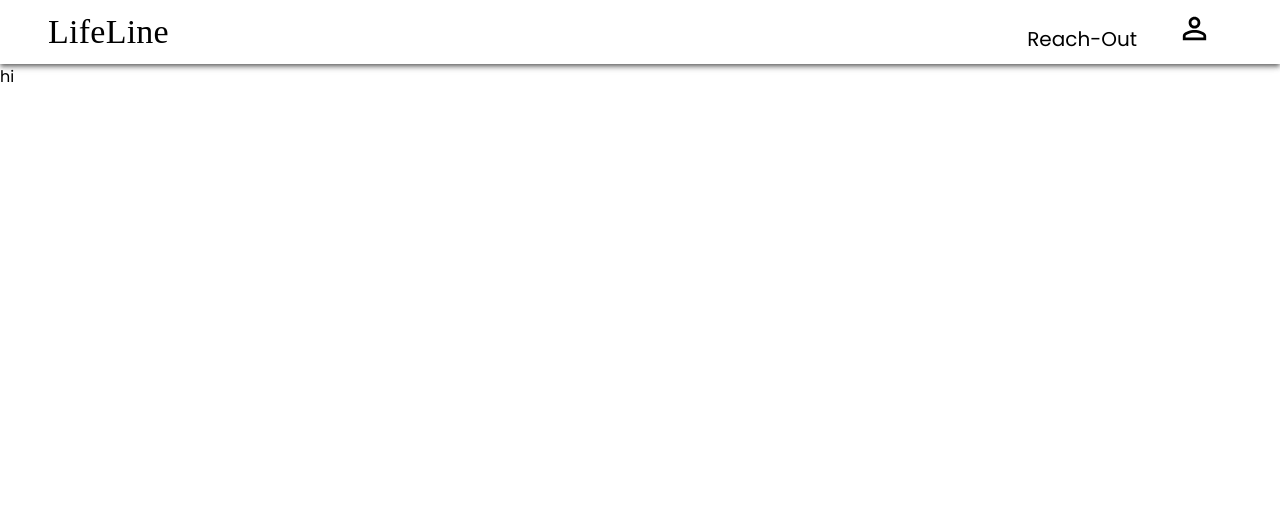
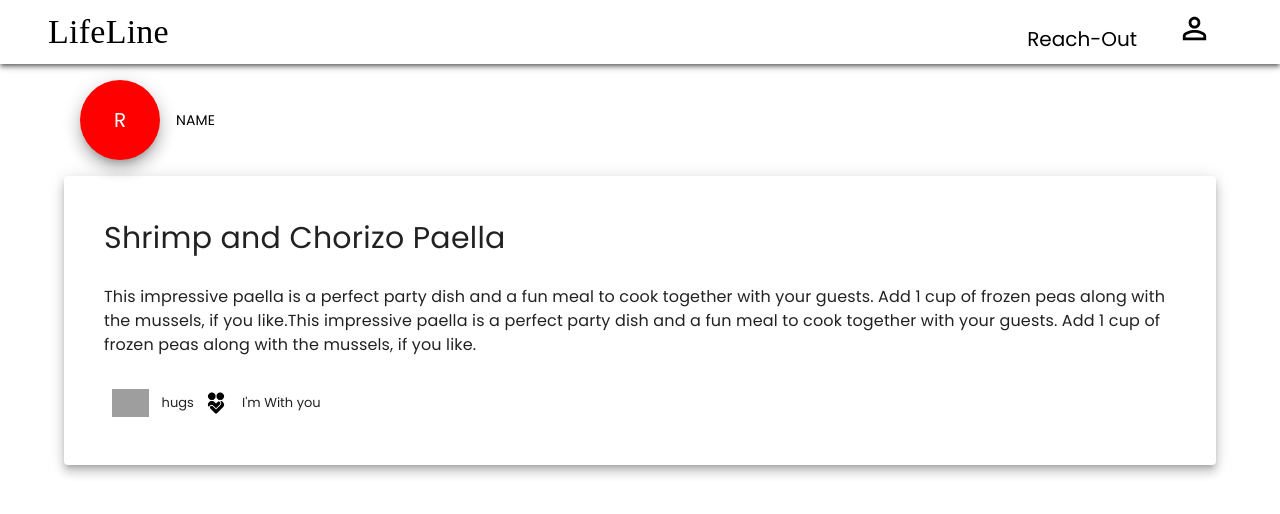
Before and after one commit to CKawara/Lifeline, a React (Create React App) app in the folder client/: page /posts/1 in a window 1280 px wide. Shown: the top 514 px of the page. Built offline with nearby package versions, Linux system fonts and the light colour scheme; grey boxes are pictures that could not be loaded; a web font is replaced by a local one.

Commit message:
add Single post component

```diff
--- a/client/src/components/PostCard.js
+++ b/client/src/components/PostCard.js
@@ -1,4 +1,4 @@
-import { Avatar, Card, CardActions, CardContent, CardHeader, IconButton, Link, Typography } from '@mui/material'
+import { Avatar, Card, CardActions, CardContent, CardHeader, Hidden, IconButton, Link, Typography } from '@mui/material'
 import React from 'react'
 import heart from '../assets/heart.png'
 import support from '../assets/hug-icon-13.jpg'
@@ -26,16 +26,16 @@ const PostCard = () => {
             if you like..... <Link onClick={()=> history(`/posts/:id`)} color='#038B83' sx={{cursor: 'pointer'}} ><strong>More</strong></Link>
             </Typography>
         </CardContent>
-        <CardActions disableSpacing>
+        <CardActions >
             <IconButton aria-label="add to favorites">
             <img src={heart} alt="Logo" height={28}/>
-            </IconButton> <span>20 hugs</span>
+            </IconButton> <Hidden smDown><span>20 hugs</span></Hidden>
             <IconButton aria-label="share">
             <img src={support} alt="Logo" height={28}/>
-            </IconButton> <span>20 I'm with you</span>
+            </IconButton> <Hidden smDown><span>20 I'm With you</span></Hidden>
             <IconButton aria-label="share">
             <MapsUgcOutlinedIcon sx={{color:'#038B83'}}/>
-            </IconButton> <span>20 comments</span>
+            </IconButton> <Hidden smDown><span>20 comments</span></Hidden>
         </CardActions>
     </Card>
   )
--- a/client/src/components/SinglePost.js
+++ b/client/src/components/SinglePost.js
@@ -1,10 +1,38 @@
+import { Avatar, CardHeader, Container, IconButton, Paper, Typography } from '@mui/material'
 import React from 'react'
+import heart from '../assets/heart.png'
+import support from '../assets/hug-icon-13.jpg'
 
 const SinglePost = () => {
   return (
-    <div>
-        hi
-    </div>
+    <Container >
+        <CardHeader
+            avatar={
+                <Avatar sx={{ bgcolor: 'red', width: 80, height: 80 , boxShadow: 10 }} aria-label="recipe">
+                 R
+                </Avatar>
+            }
+            title={'NAME'}
+        />
+        <Paper elevation={7} sx={{p:5}}>
+            <div>
+                <Typography sx={{mb:3, fontSize:30}}>Shrimp and Chorizo Paella</Typography>
+                <Typography sx={{mb:3}}>This impressive paella is a perfect party dish and a fun meal to cook
+                    together with your guests. Add 1 cup of frozen peas along with the mussels,
+                    if you like.This impressive paella is a perfect party dish and a fun meal to cook
+                    together with your guests. Add 1 cup of frozen peas along with the mussels,
+                    if you like.
+                </Typography>
+                <IconButton aria-label="add to favorites">
+                    <img src={heart} alt="Logo" height={28}/>
+                </IconButton> <span>hugs</span>
+                <IconButton aria-label="share">
+                    <img src={support} alt="Logo" height={28}/>
+                </IconButton> <span>I'm With you</span>
+                <IconButton aria-label="share"></IconButton>
+            </div>
+        </Paper>
+    </Container>
   )
 }
 
```
